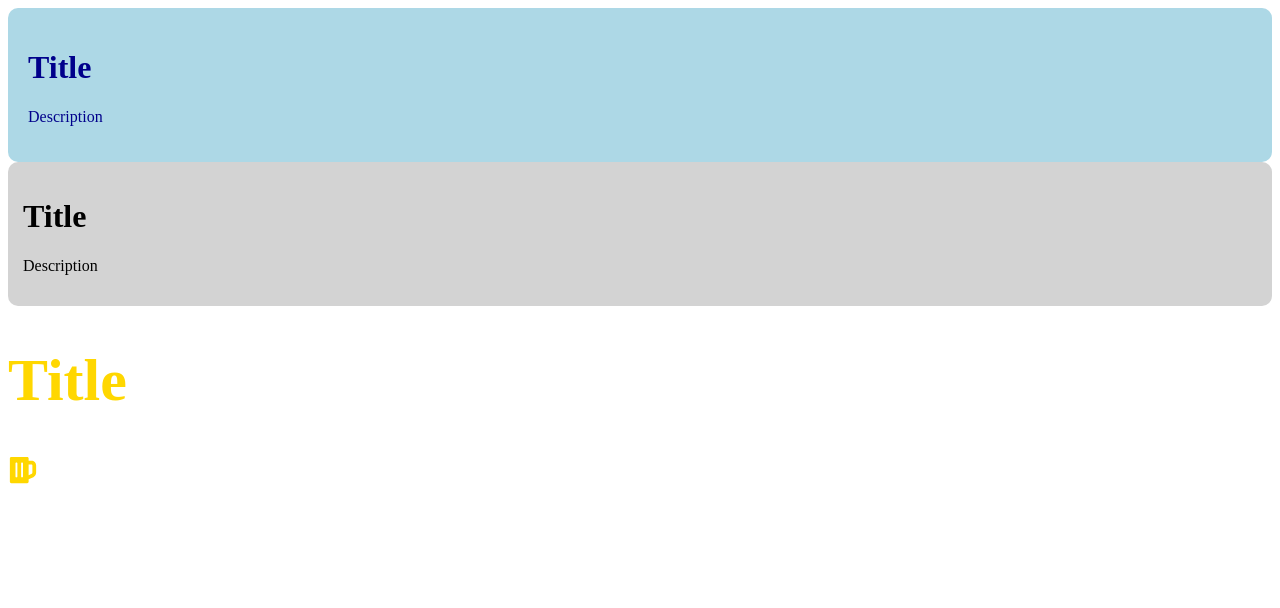
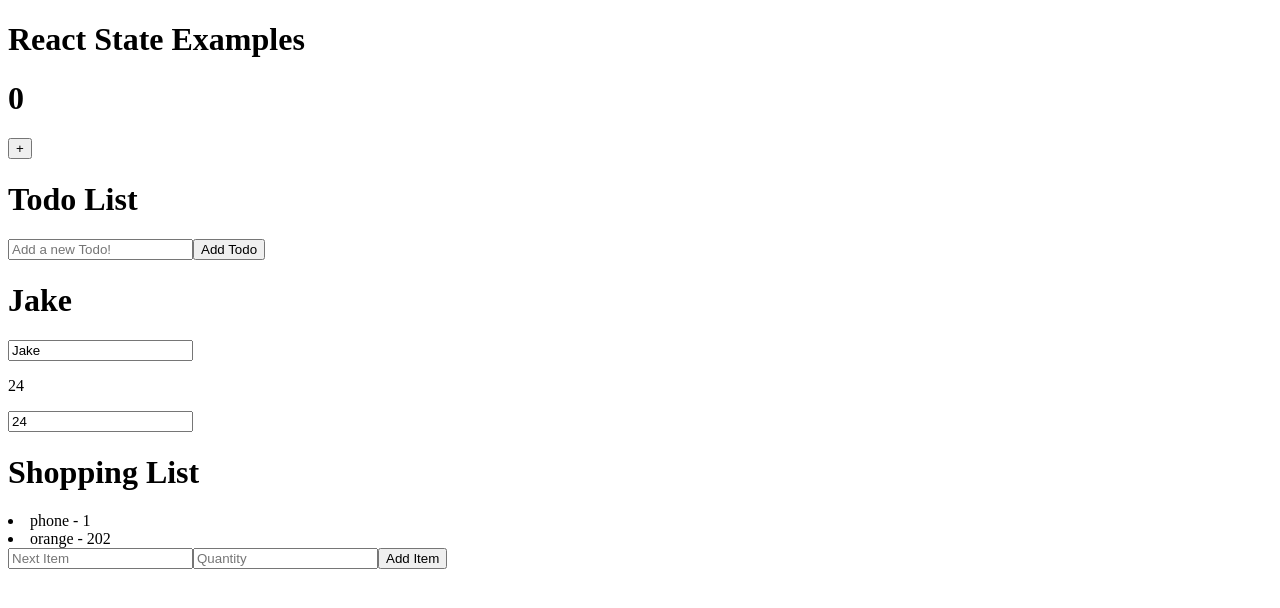
Before and after one commit to jfitzpatrick6/react-demos, a React (Vite) app: page / in a window 1280 px wide. Shown: the top 608 px of the page. Built offline with nearby package versions, Linux system fonts and the light colour scheme.

Commit message:
More Tasks

```diff
--- a/src/App.jsx
+++ b/src/App.jsx
@@ -20,15 +20,24 @@ import { FaCartArrowDown } from "react-icons/fa";
 import StyledCard from './components/StyledCard.jsx';
 import ProfileCard from './components/ProfileCard.jsx';
 import IconComponent from './components/IconComponent.jsx';
+import { useState } from "react";
+import ComponentOne from './components/ComponentOne.jsx';
+import ComponentTwo from './components/ComponentTwo.jsx';
+import Counter from './components/Counter.jsx';
+import TodoList from './components/TodoList.jsx';
+import Profile from './components/Profile.jsx';
+import ShoppingList from './components/ShoppingList.jsx';
 
 const App = () => {
-  return (
-    <div>
-      <StyledCard/>
-      <ProfileCard/>
-      <IconComponent/>
-    </div>
-  )
+    return (
+	<div>
+	    <h1>React State Examples</h1>
+	    <Counter />
+	    <TodoList />
+	    <Profile />
+	    <ShoppingList />
+	</div>
+    )
 }
 
 export default App;
--- /dev/null
+++ b/src/components/ComponentOne.jsx
@@ -0,0 +1,10 @@
+const ComponentOne = ({count, onClickHandler}) => {
+    return (
+	<div>
+	    <p>{count}</p>
+	    <button onClick={onClickHandler}>+</button>
+	</div>
+    )
+}
+
+export default ComponentOne
--- /dev/null
+++ b/src/components/ComponentTwo.jsx
@@ -0,0 +1,10 @@
+const ComponentTwo = ({count, onClickHandler}) => {
+    return (
+	<div>
+	    <p>{count}</p>
+	    <button onClick={onClickHandler}>-</button>
+	</div>
+    )
+}
+
+export default ComponentTwo
--- /dev/null
+++ b/src/components/Counter.jsx
@@ -0,0 +1,15 @@
+import { useState } from "react";
+
+const Counter = () => {
+    const [counter, setCounter] = useState(0);
+    const increment = () => setCounter(counter + 1);
+    return (
+	<div>
+	    <h1>{counter}</h1>
+	    <button onClick={increment}>+</button>
+	</div>
+    )
+
+}
+
+export default Counter;
--- /dev/null
+++ b/src/components/Profile.jsx
@@ -0,0 +1,17 @@
+import { useState } from "react";
+
+const Profile = () => {
+    const [profile, setProfile] = useState({name: 'Jake', age: 24});
+    const onNameChangeHandler = (event) => setProfile({...profile, name: event.target.value});
+    const onAgeChangeHandler = (event) => setProfile({...profile, age: event.target.value});
+    return (
+	<div>
+	    <h1>{profile.name}</h1>
+	    <input onChange={onNameChangeHandler} placeholder='Enter Name' value={profile.name}/>
+	    <p>{profile.age}</p>
+	    <input onChange={onAgeChangeHandler} placeholder='Enter Age' value={profile.age}/>
+	</div>
+    )
+}
+
+export default Profile;
--- /dev/null
+++ b/src/components/ShoppingList.jsx
@@ -0,0 +1,28 @@
+import { useState } from "react";
+
+const ShoppingList = () => {
+    const [cart, setCart] = useState([{name:"phone", quantity: 1}, {name:'orange', quantity:202}])
+    const submitList = () => {
+	const itemName = document.getElementById('listadder').value;
+	const itemQuant = document.getElementById('itemquant').value;
+	document.getElementById('listadder').value = "";
+	document.getElementById('itemquant').value = "";
+	setCart([...cart, {name: itemName, quantity: itemQuant}]);
+
+    }
+    return (
+	<div>
+	    <h1>Shopping List</h1>
+	    {
+		cart.map(c => (
+		    <li key={Math.random()}>{c.name} - {c.quantity}</li>
+		))
+	    }
+	    <input type='text' placeholder='Next Item' id='listadder'/>
+	    <input type='text' placeholder='Quantity' id='itemquant'/>
+	    <button onClick={submitList}>Add Item</button>
+	</div>
+    )
+}
+
+export default ShoppingList;
--- /dev/null
+++ b/src/components/TodoList.jsx
@@ -0,0 +1,26 @@
+import { useState } from "react";
+
+const TodoList = () => {
+    const [todo, setTodo] = useState([]);
+    const [inputValue, setInputValue] = useState("");
+    const handleSubmit = e => {
+	e.preventDefault();
+	setTodo([...todo, inputValue]);
+	setInputValue("");
+    };
+    const handleChange = e => setInputValue(e.target.value);
+    return (
+	<div>
+	    <h1>Todo List</h1>
+	    {todo.map(td => (
+		<li key={Math.random()}>{td}</li>
+	    ))}
+	    <form onSubmit={handleSubmit}>
+		<input type='text' value={inputValue} onChange={handleChange} placeholder="Add a new Todo!"/>
+		<button type='submit'>Add Todo</button>
+	    </form>
+	</div>
+    )
+}
+
+export default TodoList;
```
Also changed, not shown: 1 other file (tests, documents, lock files or other folders).
